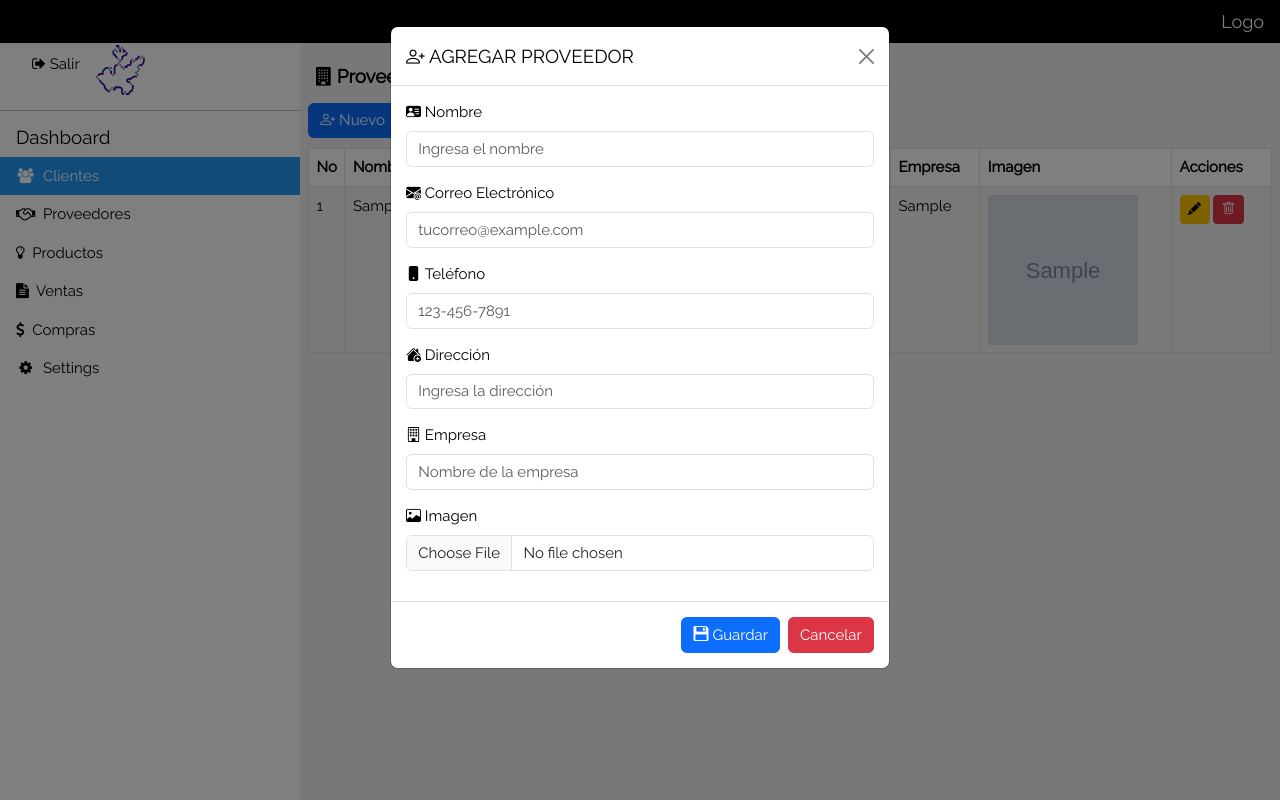
After one commit to luishark2/crudphp, a PHP site: page /crudphp/readproveedores.php in a window 1280 px wide, after a click on "Nuevo". The commit adds this page. Run offline with PHP 8.4, Linux system fonts and the light colour scheme; a user stored in the database is signed in; tables that the repository leaves empty hold one stand-in row (values such as "Sample post"); grey boxes marked "Sample" are stand-in pictures.

Commit message:
modulo de proveedores

```diff
--- /dev/null
+++ b/createproveedores.php
@@ -0,0 +1,89 @@
+<?php
+if ($_POST) {
+    $nombre = (isset($_POST['nombre']) ? $_POST['nombre'] : "");
+    $email = (isset($_POST['email']) ? $_POST['email'] : "");
+    $telefono = (isset($_POST['telefono']) ? $_POST['telefono'] : "");
+    $direccion = (isset($_POST['direccion']) ? $_POST['direccion'] : "");
+    $empresa = (isset($_POST['empresa']) ? $_POST['empresa'] : "");
+    $imagen = (isset($_FILES['imagen']['name']) ? $_FILES['imagen']['name'] : "");
+    $ruta = "imagen/" . $_FILES['imagen']['name'];
+    $resultado = move_uploaded_file($_FILES['imagen']['tmp_name'], $ruta);
+
+    try {
+        $stmt = $conn->prepare("INSERT INTO proveedores(id, nombre, email, telefono, direccion, empresa, imagen)
+                                VALUES(null, :nombre, :email, :telefono, :direccion, :empresa, :imagen)");
+        $stmt->bindParam(":nombre", $nombre);
+        $stmt->bindParam(":email", $email);
+        $stmt->bindParam(":telefono", $telefono);
+        $stmt->bindParam(":direccion", $direccion);
+        $stmt->bindParam(":empresa", $empresa);
+        $stmt->bindParam(":imagen", $imagen);
+
+        if ($stmt->execute()) {
+            echo '<div class="alert alert-success" role="alert">
+  Proveedor agregado correctamente <a href="readproveedores.php" class="alert-link">Volver a proveedores</a>.
+</div>';
+        } else {
+            echo '<div class="alert alert-danger" role="alert">
+  Ocurrió un error. <a href="readproveedores.php" class="alert-link">Volver a proveedores</a>.
+</div>';
+        }
+    } catch (PDOException $e) {
+        echo "Error: " . $e->getMessage();
+    }
+}
+?>
+<!-- Modal de Crear Proveedor -->
+<div class="modal" id="create" tabindex="-1" aria-labelledby="modalLoginLabel" aria-hidden="true">
+    <div class="modal-dialog">
+        <div class="modal-content">
+            <div class="modal-header">
+                <h5 class="modal-title center" id="modalLoginLabel"><i class="bi bi-person-plus"></i> AGREGAR PROVEEDOR</h5>
+                <button type="button" class="btn-close" data-bs-dismiss="modal" aria-label="Close"></button>
+            </div>
+            <form action="" method="post" enctype="multipart/form-data">
+                <div class="modal-body">
+                    <!-- Formulario de Crear Proveedor -->
+                    <div class="mb-3">
+                        <i class="bi bi-person-vcard-fill"></i>
+                        <label for="inputNombre" class="form-label">Nombre</label>
+                        <input type="text" class="form-control" id="inputNombre" name="nombre" placeholder="Ingresa el nombre" required />
+                    </div>
+                    <div class="mb-3">
+                        <i class="bi bi-envelope-at-fill"></i>
+                        <label for="inputEmail" class="form-label">Correo Electrónico</label>
+                        <input type="email" class="form-control" id="inputEmail" name="email" placeholder="tucorreo@example.com" required />
+                    </div>
+                    <div class="mb-3">
+                        <i class="bi bi-phone-fill"></i>
+                        <label for="inputTelefono" class="form-label">Teléfono</label>
+                        <input type="tel" class="form-control" id="inputTelefono" name="telefono" placeholder="123-456-7891" pattern="[0-9]{3}-[0-9]{3}-[0-9]{4}" required />
+                    </div>
+                    <div class="mb-3">
+                        <i class="bi bi-house-add-fill"></i>
+                        <label for="inputDireccion" class="form-label">Dirección</label>
+                        <input type="text" class="form-control" id="inputDireccion" name="direccion" placeholder="Ingresa la dirección" required />
+                    </div>
+                    <div class="mb-3">
+                        <i class="bi bi-building"></i>
+                        <label for="inputEmpresa" class="form-label">Empresa</label>
+                        <input type="text" class="form-control" id="inputEmpresa" name="empresa" placeholder="Nombre de la empresa" required />
+                    </div>
+                    <div class="mb-3">
+                        <i class="bi bi-image"></i>
+                        <label for="inputImage" class="form-label">Imagen</label>
+                        <input type="file" class="form-control" name="imagen" id="imagen" accept="image/*">
+                    </div>
+                </div>
+                <div class="modal-footer">
+                    <button type="submit" class="btn btn-primary">
+                        <i class="bi bi-floppy2-fill"></i> Guardar
+                    </button>
+                    <button type="button" class="btn btn-danger" data-bs-dismiss="modal">
+                        Cancelar
+                    </button>
+                </div>
+            </form>
+        </div>
+    </div>
+</div>
--- a/dashboard.php
+++ b/dashboard.php
@@ -58,7 +58,7 @@ $usuario = $_SESSION['usuario'];
     <div class="w3-bar-block">
       <a href="#" class="w3-bar-item w3-button w3-padding-16 w3-hide-large w3-dark-grey w3-hover-black" onclick="w3_close()" title="close menu"><i class="fa fa-remove fa-fw"></i>  Close Menu</a>
       <a href="readcliente.php" class="w3-bar-item w3-button w3-padding w3-blue"><i class="fa fa-users fa-fw"></i>  Clientes</a>
-      <a href="#" class="w3-bar-item w3-button w3-padding"><i class="fa fa-handshake-o"></i>  Proveedores</a>
+      <a href="readproveedores.php" class="w3-bar-item w3-button w3-padding"><i class="fa fa-handshake-o"></i>  Proveedores</a>
       <a href="#" class="w3-bar-item w3-button w3-padding"><i class="fa fa-lightbulb-o"></i>  Productos</a>
       <a href="#" class="w3-bar-item w3-button w3-padding"><i class="fa fa-file-text"></i>  Ventas</a>
       <a href="#" class="w3-bar-item w3-button w3-padding"><i class="fa fa-usd"></i>  Compras</a>
--- a/header.php
+++ b/header.php
@@ -60,7 +60,7 @@ $usuario = $_SESSION['usuario'];
     <div class="w3-bar-block">
       <a href="#" class="w3-bar-item w3-button w3-padding-16 w3-hide-large w3-dark-grey w3-hover-black" onclick="w3_close()" title="close menu"><i class="fa fa-remove fa-fw"></i>  Close Menu</a>
       <a href="readcliente.php" class="w3-bar-item w3-button w3-padding w3-blue"><i class="fa fa-users fa-fw"></i>  Clientes</a>
-      <a href="#" class="w3-bar-item w3-button w3-padding"><i class="fa fa-handshake-o"></i>  Proveedores</a>
+      <a href="readproveedores.php" class="w3-bar-item w3-button w3-padding"><i class="fa fa-handshake-o"></i>  Proveedores</a>
       <a href="#" class="w3-bar-item w3-button w3-padding"><i class="fa fa-lightbulb-o"></i>  Productos</a>
       <a href="#" class="w3-bar-item w3-button w3-padding"><i class="fa fa-file-text"></i>  Ventas</a>
       <a href="#" class="w3-bar-item w3-button w3-padding"><i class="fa fa-usd"></i>  Compras</a>
--- /dev/null
+++ b/readproveedores.php
@@ -0,0 +1,96 @@
+<?php
+include "header.php";
+
+// Consulta a la base de datos para obtener los proveedores
+$stmt = $conn->prepare("SELECT * FROM proveedores");
+$stmt->execute();
+$proveedores = $stmt->fetchAll(PDO::FETCH_ASSOC);
+?>
+<h5><b><i class="fa fa-building"></i> Proveedores</b></h5>
+</header>
+
+<div class="w3-row-padding w3-margin-bottom">
+<div class="row">
+    <div class="col-md-2 text-right">
+        <h1><button type="button" class="btn btn-primary" data-bs-toggle="modal" data-bs-target="#create">
+        <i class="bi bi-person-plus"></i> Nuevo
+        </button></h1>
+    </div>
+</div>
+<table class="table table-bordered table-striped">
+    <thead>
+        <tr>
+            <th width="20">No</th>
+            <th>Nombre</th>
+            <th>Email</th>
+            <th>Teléfono</th>
+            <th>Dirección</th>
+            <th>Empresa</th>
+            <th>Imagen</th>
+            <th width="100">Acciones</th>
+        </tr>
+    </thead>
+    <tbody>
+        <?php foreach ($proveedores as $proveedor) { ?>
+            <tr>
+                <td><?php echo $proveedor['id']; ?></td>
+                <td><?php echo $proveedor['nombre']; ?></td>
+                <td><?php echo $proveedor['email']; ?></td>
+                <td><?php echo $proveedor['telefono']; ?></td>
+                <td><?php echo $proveedor['direccion']; ?></td>
+                <td><?php echo $proveedor['empresa']; ?></td>
+                <td><img src="imagen/<?php echo $proveedor['imagen']; ?>" alt="" class="img-rounded" width="150px" height="150px"></td>
+                <td>
+                <?php
+                    if ($_SESSION['usuario']['tipo'] == 'Admin') {
+                        ?>
+                        <a href="updateproveedores.php?id=<?php echo $proveedor['id']; ?>" class="btn btn-warning btn-sm"><i class="bi bi-pencil-fill"></i></a>
+                        <a onclick="return confirm_delete()" href="deleteproveedores.php?id=<?php echo $proveedor['id']; ?>" class="btn btn-danger btn-sm"><i class="bi bi-trash"></i></a>
+                        <?php
+                    } else {
+                        ?>
+                        <a href="updateproveedores.php?id=<?php echo $proveedor['id']; ?>" class="btn btn-warning btn-sm disabled"><i class="bi bi-pencil-fill"></i></a>
+                        <a onclick="return confirm_delete()" href="deleteproveedores.php?id=<?php echo $proveedor['id']; ?>" class="btn btn-danger btn-sm disabled"><i class="bi bi-trash"></i></a>
+                    <?php
+                    }
+                    ?>
+                </td>
+            </tr>
+        <?php } ?>
+    </tbody>
+</table>
+<script type="text/javascript">
+function confirm_delete() {
+    return confirm('¿Está seguro de eliminarlo?');
+}
+</script>
+<script>
+  // Get the Sidebar
+  var mySidebar = document.getElementById("mySidebar");
+
+  // Get the DIV with overlay effect
+  var overlayBg = document.getElementById("myOverlay");
+
+  // Toggle between showing and hiding the sidebar, and add overlay effect
+  function w3_open() {
+    if (mySidebar.style.display === 'block') {
+      mySidebar.style.display = 'none';
+      overlayBg.style.display = "none";
+    } else {
+      mySidebar.style.display = 'block';
+      overlayBg.style.display = "block";
+    }
+  }
+
+  // Close the sidebar with the close button
+  function w3_close() {
+    mySidebar.style.display = "none";
+    overlayBg.style.display = "none";
+  }
+</script>
+<script src="bootstrap/js/bootstrap.min.js"></script>
+
+<?php
+include "createproveedores.php";
+include "footer.php";
+?>
```
Also changed, not shown: crudphp.sql (+16 -0 lines), deleteproveedores.php (added, +23 -0 lines), updateproveedores.php (added, +105 -0 lines).
